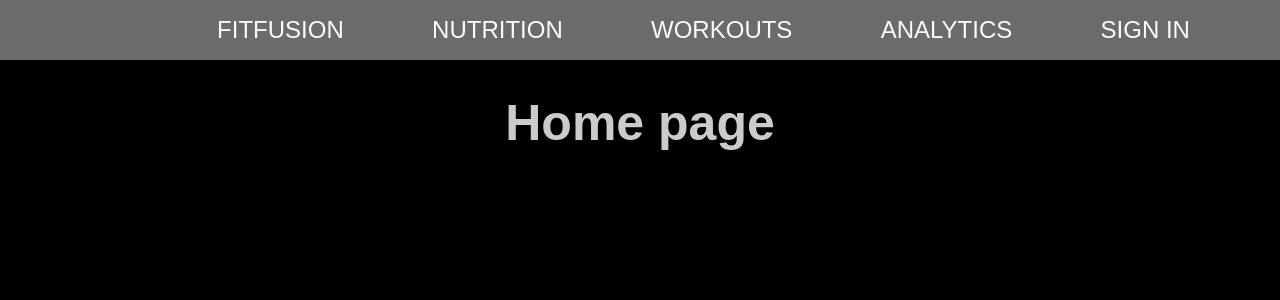
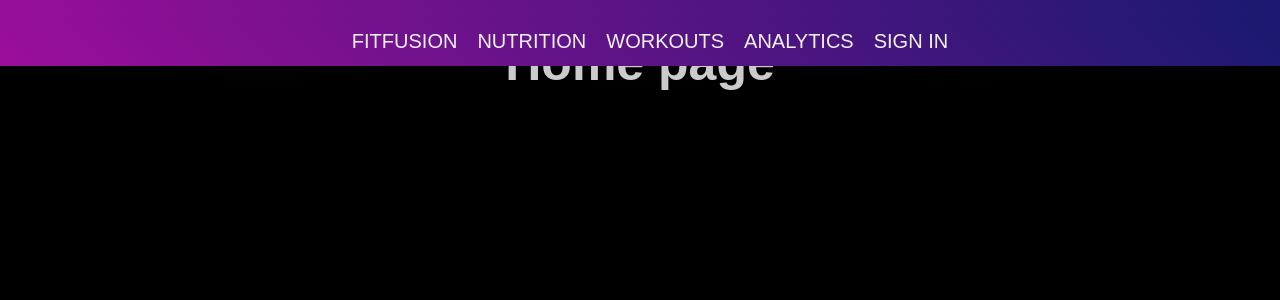
Before and after one commit to alinabpol/fitfusion-frontend, a React (Create React App) app: page / in a window 1280 px wide. Shown: the top 300 px of the page. Built offline with nearby package versions, Linux system fonts and the light colour scheme; a web font is replaced by a local one.

Commit message:
changes to the navbar

```diff
--- a/src/Navbar.css
+++ b/src/Navbar.css
@@ -1,22 +1,42 @@
 @import url('https://fonts.googleapis.com/css2?family=Pavanam&display=swap');
 
+nav {
+  position: fixed;
+  top: 0;
+  width: 100%;
+  height: 50px;
+  background: linear-gradient(45deg, rgb(156, 14, 156), midnightblue);
+  z-index:2;
+}
 
-.navbar{
-    height: 60px;
-    background-color: #6c6b6b;
+.list {
+  list-style-type: none;
+  background: linear-gradient(45deg, rgb(156, 14, 156), midnightblue);
+  height: 100%;
+  display: flex;
+  justify-content: center;
+  align-items: center;
   position: relative;
+}
+.items {
+  margin-right: 20px;
+  font-size: 20px;
+  text-transform: uppercase;
+  color: #f1f1f1;
+  cursor: pointer;
+}
 
+.btn {
+  display: none;
+  position: absolute;
+  right: 10px;
+  top: 7px;
+  padding: 5px;
+  color: #000;
+  font-size: 18px;
 }
-  .navbar-container{
-    max-width: 1100px;
-    margin: 0 auto;
-    padding: 0 15px;
-    display: flex;
-    justify-content: space-between;
-    align-items: center;
-    height: 100%;
-  }
-  a {
+
+  li {
     color: rgb(251, 251, 251);
     text-decoration: none;
     font-size: x-large;
@@ -26,55 +46,41 @@
     -o-transition:      color 0.5s;
     transition:         color 0.5s;
   }
-  a:hover{
-    color: rgb(178, 178, 178);
+  li:hover{
+    color: rgb(0, 0, 0);
   }
-  .nav-btn{
+
+
+  @media screen and (max-width: 900px){
+    nav{
+      height: -50px;
+    }
+    .list {
+        flex-direction: column;
+        height: auto;
+    }
+    .items:nth-child(1){
+        border-top: 1px solid rgba(255, 255, 255, 0.555);
+        margin-top: 50px;
+    }
+    .items {
+        width: 100%;
+        border-top: 1px solid rgba(255, 255, 255, 0.555);
+        text-align: center;
+        margin-right: 0px;
+        padding: 20px 0;
+        transition: 1s;
+    }
+    .btn {
+        display: block;
           padding: 5px;
           cursor: pointer;
           background: transparent;
           border: none;
           outline: none;
           color: #fff;
-    visibility: hidden;
-    opacity: 0;
+
           font-size: 1.8rem;
-    margin-top: 20px;
+
     }
-
-  @media only screen and (max-width: 1100px) {
-    header .nav-btn {
-      visibility: visible;
-      opacity: 1;
-    }}
-
-    header nav {
-      position: fixed;
-      top: -100vh;
-      left: 0;
-      height: 100%;
-      width: 100%;
-      display: flex;
-      flex-direction: column;
-      align-items: center;
-      justify-content: center;
-      gap: 1.5rem;
-      background-color: rgb(76, 151, 69);
-      transition: 1s;
-      /* transform: translateY(-50vh); */
 }
-
-    header .responsive_nav {
-      transform: translateY(100vh);
-      z-index: 1000;
-    }
-
-    navbar .nav-close-btn {
-      position: absolute;
-      top: 2rem;
-      right: 2rem;
-    }
-
-    nav a {
-      font-size: 1.5rem;
-    }
--- a/src/components/Navbar.js
+++ b/src/components/Navbar.js
@@ -1,35 +1,49 @@
-import { useRef} from "react"
 import { FaBars, FaTimes } from "react-icons/fa";
+import {useState, useEffect} from 'react'
 
 
 const Navbar= () => {
+  const [toggleMenu, setToggleMenu] = useState(false)
+  const [screenWidth, setScreenWidth] = useState(window.innerWidth)
 
-    const navRef = useRef()
+  const toggleNav = () => {
+    setToggleMenu(!toggleMenu)
+  }
 
-    const showNav = () => {
-      navRef.current.classList.toggle("responsive-nav")
+
+  useEffect(() => {
+
+    const changeWidth = () => {
+      setScreenWidth(window.innerWidth);
     }
-    const handleClick = (event) => {
-      event.preventDefault();
-    };
+    window.addEventListener('resize', changeWidth)
+    return () => {
+      window.removeEventListener('resize', changeWidth)
+  }
+// eslint-disable-next-line
+  }, [])
 
   return (
-    <nav className="navbar">
-    <div className="navbar-container" ref={navRef}>
-    <button className="nav-btn" onClick={showNav}>
+    <nav>
+      {(toggleMenu || screenWidth > 900) && (
+    <ul className="list">
+
+
+      <li className="items" href="/#">FITFUSION</li>
+      <li className="items" href="/nutrition">NUTRITION</li>
+      <li className="items" href="/workouts">WORKOUTS</li>
+      <li className="items"href="/analytics">ANALYTICS</li>
+      <li className="items" href="/#">SIGN IN</li>
+
+   </ul>
+        )}
+    <button onClick={toggleNav} className="btn">
           <FaBars />
       </button>
+    {/* <button className="btn-close" >
+          <FaTimes />
+        </button> */}
 
-      <a href="/#">FITFUSION</a>
-      <a href="/nutrition">NUTRITION</a>
-      <a href="/workouts">WORKOUTS</a>
-      <a href="/analytics">ANALYTICS</a>
-      <a href="/#">SIGN IN</a>
-
-    </div>
-    <button className="nav-btn" onClick={showNav}>
-          <FaTimes />
-        </button>
     </nav>
   );
 }
```
Lines whose indentation alone changed are shown as unchanged.
